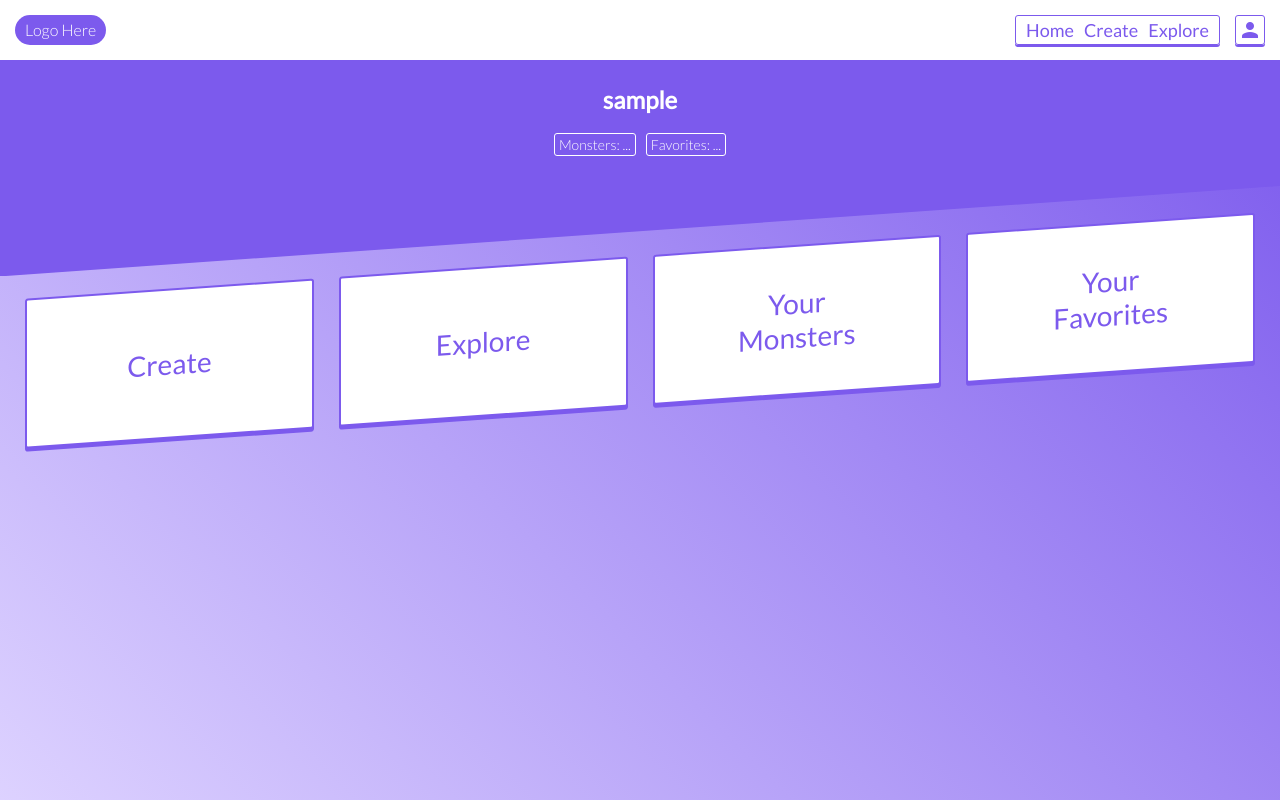
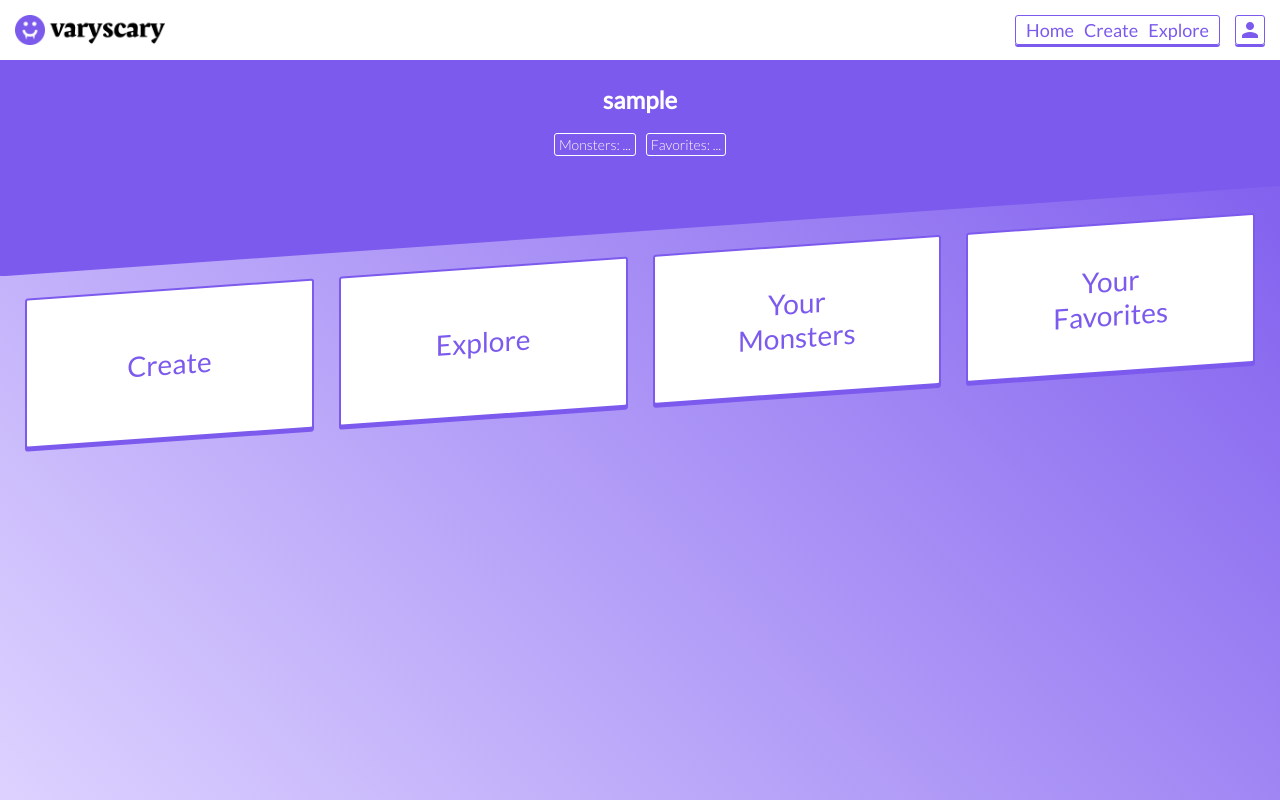
Before and after one commit to iamtraviscole/varyscary, a React (Create React App) app: page / in a window 1280 px wide. Built offline with nearby package versions, Linux system fonts and the light colour scheme; no server answers; sample sign-in values are in the browser's storage.

Commit message:
added logo, removed separate home route

```diff
--- a/src/components/App.js
+++ b/src/components/App.js
@@ -45,7 +45,6 @@ class App extends PureComponent {
           <Route exact path='/login' component={Login} />
           <Route exact path='/signup' component={Signup} />
           <Route exact path='/logout' component={Logout} />
-          <AuthRoute exact path='/home' component={Home} />
           <Route exact path='/monsters' component={Monsters} />
           <AuthRoute exact path='/monsters/new' component={NewMonster} />
           <Route exact path='/monsters/:id' component={Monster} />
--- a/src/components/NavBar.js
+++ b/src/components/NavBar.js
@@ -1,10 +1,11 @@
 import React, { Component, Fragment } from 'react'
-import { NavLink } from 'react-router-dom'
+import { NavLink, Link } from 'react-router-dom'
 
 import '../styles/NavBar.css'
 
 import SlideoutMenu from './SlideoutMenu'
 import UserPanel from './UserPanel'
+import logo from '../images/varyscary-logo.png'
 
 class NavBar extends Component {
   state = {
@@ -40,7 +41,7 @@ class NavBar extends Component {
     let navItems = (
       <Fragment>
         <div className='NavBar__link-ctr'>
-          <li className='NavBar__link-li'><NavLink to='/home' className='NavBar__link'>Home</NavLink></li>
+          <li className='NavBar__link-li'><NavLink to='/' className='NavBar__link'>Home</NavLink></li>
           <li className='NavBar__link-li'><NavLink to='/monsters/new' className='NavBar__link'>Create</NavLink></li>
           <li className='NavBar__link-li'><NavLink to='/monsters' className='NavBar__link'>Explore</NavLink></li>
         </div>
@@ -88,7 +89,9 @@ class NavBar extends Component {
               handleUserPanelClick={this.handleUserPanelClick}
               username={this.props.username} />}
         <nav className='NavBar'>
-          <div className='NavBar__logo'>Logo Here</div>
+          <Link to='/'>
+            <img className='NavBar__logo' src={logo} alt='logo' height='30'></img>
+          </Link>
           <ul className='NavBar__ul'>
             {navItems}
           </ul>
--- a/src/styles/NavBar.css
+++ b/src/styles/NavBar.css
@@ -7,16 +7,8 @@
 }
 
 .NavBar__logo {
-  float: left;
-  height: 30px;
-  padding: 0 10px;
-  text-align: center;
-  font-weight: 200;
-  color: white;
-  background: var(--main-color);
-  border-radius: 25px;
-  line-height: 30px;
   margin: 15px 0 0 15px;
+  cursor: pointer;
 }
 
 .NavBar__ul {
```
Also changed, not shown: src/images/varyscary-logo.png (added). Lines whose indentation alone changed are shown as unchanged.
